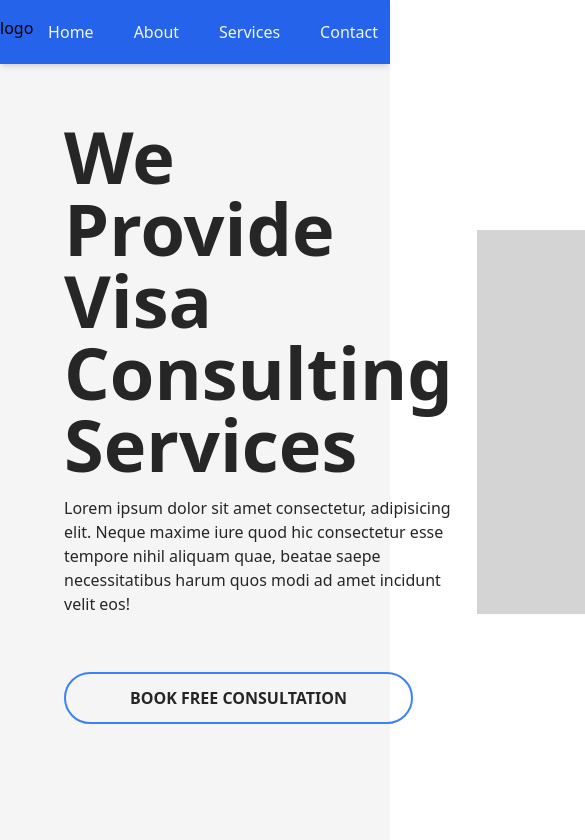
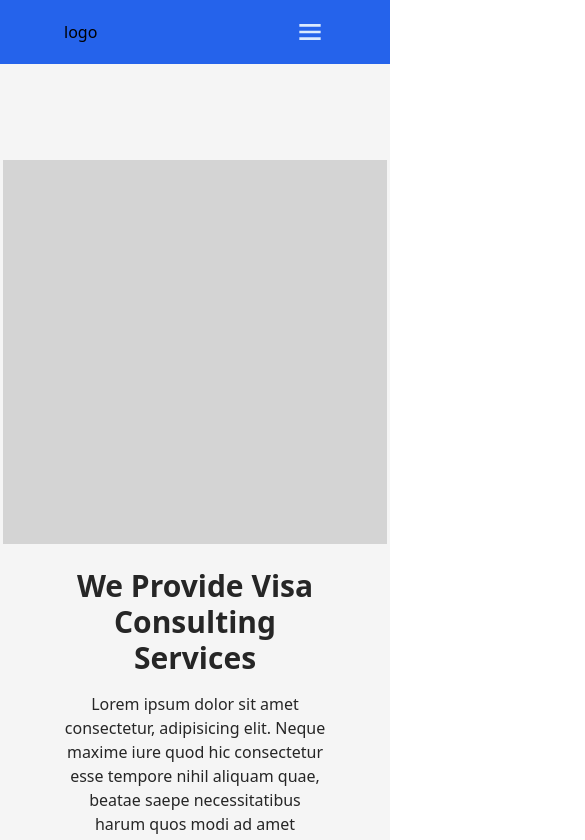
Before and after one commit to aerahrah/virtuVisaConsult, a React (Vite) app: page / in a window 390 px wide. Shown: the top 840 px of the page, 585 px wide, since content can reach past the window. Built offline with nearby package versions, Linux system fonts and the light colour scheme.

Commit message:
Add headless ui for navbar and make it responsive

```diff
--- a/package.json
+++ b/package.json
@@ -10,6 +10,7 @@
     "preview": "vite preview"
   },
   "dependencies": {
+    "@headlessui/react": "^1.7.17",
     "framer-motion": "^10.16.4",
     "react": "^18.2.0",
     "react-dom": "^18.2.0",
--- a/src/components/animation/animation.js
+++ b/src/components/animation/animation.js
@@ -53,3 +53,14 @@ export const slideDownAnim = (delay) => {
     },
   };
 };
+
+export const slideDownNavAnim = () => {
+  return {
+    hidden: { y: -300 },
+    visible: {
+      y: 0,
+
+      transition: { duration: 0.2 },
+    },
+  };
+};
--- a/src/components/footer/footer.jsx
+++ b/src/components/footer/footer.jsx
@@ -48,7 +48,7 @@ const Footer = () => {
   return (
     <div className="bg-neutral-900 py-24 px-16 text-neutral-300">
       <div className="w-full max-w-[1164px] mx-auto h-full">
-        <div className="flex justify-between gap-6 w-full">
+        <div className="flex flex-wrap justify-between gap-6 w-full">
           <div className="max-w-[30%] flex flex-col gap-4 transition transform">
             <h3 className="text-2xl font-bold capitalize">about us</h3>
             <p>
--- a/src/components/home/sectionOne.jsx
+++ b/src/components/home/sectionOne.jsx
@@ -7,25 +7,22 @@ import {
 } from "../animation/animation";
 const SectionOne = () => {
   const [ref, inView] = useInView({ triggerOnce: true });
-  const [ref2, inView2] = useInView({ triggerOnce: true });
-  const [ref3, inView3] = useInView({ triggerOnce: true });
 
   return (
-    <div className="bg-neutral-100 px-16 text-neutral-800">
-      <div className="h-screen py-24 w-full max-w-[1164px] mx-auto">
-        <div className=" h-full flex items-center gap-6">
-          <div className="flex flex-col gap-14">
+    <div className=" bg-neutral-100 px-16 text-neutral-800">
+      <div className="min-h-[100vh] max-h-[100%] py-24 w-full max-w-[1164px] mx-auto ">
+        <div className="h-full mt-16 flex flex-col-reverse md:flex-row items-center gap-6">
+          <div className="flex flex-col gap-16 " ref={ref}>
             <motion.div
               className="flex flex-col gap-4"
-              ref={ref}
               initial="hidden"
               animate={inView ? "visible" : "hidden"}
               variants={slideDownAnim(0)}
             >
-              <h1 className="text-7xl font-black">
+              <h1 className="text-3xl md:text-5xl text-center md:text-start lg:text-7xl font-black ">
                 We Provide Visa Consulting Services
               </h1>
-              <p>
+              <p className="text-center md:text-start">
                 Lorem ipsum dolor sit amet consectetur, adipisicing elit. Neque
                 maxime iure quod hic consectetur esse tempore nihil aliquam
                 quae, beatae saepe necessitatibus harum quos modi ad amet
@@ -34,9 +31,8 @@ const SectionOne = () => {
             </motion.div>
             <motion.div
               className="w-full"
-              ref={ref2}
               initial="hidden"
-              animate={inView2 ? "visible" : "hidden"}
+              animate={inView ? "visible" : "hidden"}
               variants={slideUpAnim(0)}
             >
               <button className=" transition transform block py-3 px-16 rounded-full border-2 border-blue-500 hover:bg-blue-500  hover:outline-0 font-semibold uppercase duration-100 hover:scale-[1.02] hover:shadow-lg hover:text-blue-50">
@@ -46,9 +42,8 @@ const SectionOne = () => {
           </div>
 
           <motion.div
-            ref={ref3}
             initial="hidden"
-            animate={inView3 ? "visible" : "hidden"}
+            animate={inView ? "visible" : "hidden"}
             variants={slideRTLAnim(0)}
           >
             <div className="h-96 w-96 bg-neutral-300"></div>
--- a/src/components/navbar/navbar.jsx
+++ b/src/components/navbar/navbar.jsx
@@ -1,30 +1,22 @@
 import { Link } from "react-router-dom";
 import { scrollToTop } from "../utils/scrollToTop";
+import { BiMenu } from "react-icons/bi";
+import { useState } from "react";
+import { navItems } from "./navbarContent";
+import NavbarMobile from "./navbarMobile";
 
 const NavBar = () => {
-  const navItems = [
-    {
-      link: "/",
-      content: "home",
-    },
-    {
-      link: "/about",
-      content: "about",
-    },
-    {
-      link: "/services",
-      content: "services",
-    },
-    {
-      link: "/contact",
-      content: "contact",
-    },
-  ];
+  const [openNav, setOpenNav] = useState(false);
+  const toggleNav = () => {
+    return setOpenNav(!openNav);
+  };
   return (
-    <div className="w-full flex justify-between py-4 bg-blue-600 fixed shadow-md z-50">
-      <div className="flex justify-between w-full max-w-[960px] mx-auto">
+    <div className=" w-full px-16 bg-blue-600 fixed md:shadow-md z-30 ">
+      <div className="relative bg-blue-600 h-full  py-4">
+        <div className="flex justify-between w-full  mx-auto items-center max-w-[960px]">
           <h1>logo</h1>
-        <div className="flex gap-4 text-blue-50 transition ">
+          <div className="hidden md:block">
+            <div className="flex gap-4 text-blue-50 transition">
               {navItems.map(({ link, content }, idx) => {
                 return (
                   <Link
@@ -39,6 +31,16 @@ const NavBar = () => {
               })}
             </div>
           </div>
+
+          <div className="block md:hidden">
+            <button onClick={toggleNav} className="text-blue-100 block">
+              <BiMenu className="h-8 w-8" />
+            </button>
+          </div>
+        </div>
+      </div>
+
+      <NavbarMobile openNav={openNav} setOpenNav={setOpenNav} />
     </div>
   );
 };
--- /dev/null
+++ b/src/components/navbar/navbarContent.js
@@ -0,0 +1,18 @@
+export const navItems = [
+  {
+    link: "/",
+    content: "home",
+  },
+  {
+    link: "/about",
+    content: "about",
+  },
+  {
+    link: "/services",
+    content: "services",
+  },
+  {
+    link: "/contact",
+    content: "contact",
+  },
+];
--- /dev/null
+++ b/src/components/navbar/navbarMobile.jsx
@@ -0,0 +1,47 @@
+import { Link } from "react-router-dom";
+import { navItems } from "./navbarContent";
+import { scrollToTop } from "../utils/scrollToTop";
+import { motion, AnimatePresence } from "framer-motion";
+import { slideDownNavAnim } from "../animation/animation";
+import { Dialog } from "@headlessui/react";
+const NavbarMobile = ({ openNav, setOpenNav }) => {
+  console.log(openNav);
+  return (
+    <AnimatePresence>
+      {openNav && (
+        <Dialog
+          as={motion.div}
+          static
+          open={openNav}
+          onClose={() => setOpenNav(false)}
+        >
+          <motion.div
+            className="fixed mt-14  inset-0  "
+            initial="hidden"
+            animate={openNav ? "visible" : "hidden"}
+            exit={"hidden"}
+            variants={slideDownNavAnim()}
+          >
+            <Dialog.Panel>
+              <div className="relative flex flex-col py-6 bg-blue-600 gap-10 ">
+                {navItems.map(({ link, content }, idx) => {
+                  return (
+                    <Link
+                      key={idx}
+                      to={link}
+                      className="text-blue-100 capitalize px-16"
+                      onClick={scrollToTop}
+                    >
+                      {content}
+                    </Link>
+                  );
+                })}
+              </div>
+            </Dialog.Panel>
+          </motion.div>
+        </Dialog>
+      )}
+    </AnimatePresence>
+  );
+};
+export default NavbarMobile;
```
Also changed, not shown: 1 other file (tests, documents, lock files or other folders). Lines whose indentation alone changed are shown as unchanged.
